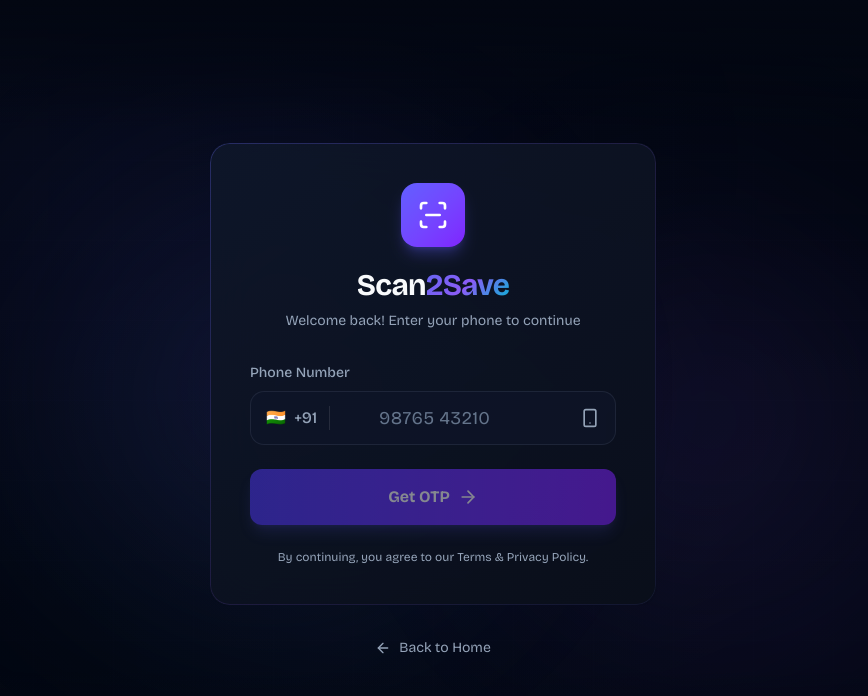
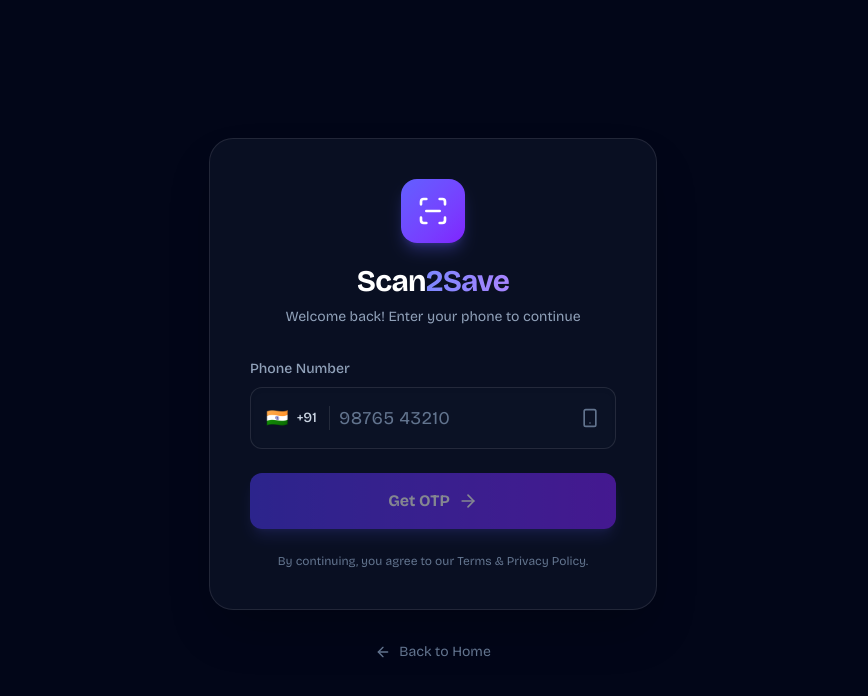
Before and after one commit to YashvanthSankar/scan2save, a Next.js app in the folder core/: page /login in a window 1280 px wide. Shown: the top 696 px of the page, without its empty margins (207-1075 px from the left). Built offline with nearby package versions, Linux system fonts and the light colour scheme; no server answers.

Commit message:
refactor: Update login UI with new Tailwind CSS classes for improved styling and theming.

```diff
--- a/core/app/login/page.tsx
+++ b/core/app/login/page.tsx
@@ -1,11 +1,10 @@
 'use client';
 
-import { useState, useEffect } from 'react';
+import { useState, useEffect, Suspense } from 'react';
 import { useRouter, useSearchParams } from 'next/navigation';
 import { sendOTP, verifyOTP } from '@/lib/firebaseAuth';
 import { ScanLine, Smartphone, Lock, Loader2, ArrowRight, ShieldCheck, ArrowLeft, Sparkles } from 'lucide-react';
 import type { ConfirmationResult } from 'firebase/auth';
-import { Suspense } from 'react';
 import Link from 'next/link';
 
 function LoginContent() {
@@ -93,25 +92,28 @@ function LoginContent() {
     }
   };
 
+  // Shared Styles for Consistency
+  const inputBaseClasses = "w-full bg-slate-900/50 border border-white/10 rounded-xl text-lg text-white placeholder:text-slate-500 focus:outline-none focus:border-indigo-500/50 focus:ring-1 focus:ring-indigo-500/50 transition-all shadow-inner";
+
   return (
-    <div className="min-h-screen flex flex-col items-center justify-center px-4 selection:bg-primary/30 font-sans text-foreground">
+    <div className="min-h-screen flex flex-col items-center justify-center px-4 bg-slate-950 font-sans text-slate-200">
 
       {/* Login Card */}
       <div className="w-full max-w-md relative">
         {/* Glow Effect Behind Card */}
         <div className="absolute inset-0 bg-gradient-to-r from-indigo-500/20 via-violet-500/20 to-indigo-500/20 rounded-3xl blur-xl opacity-50 -z-10" />
 
-        <div className="premium-card p-8 md:p-10">
+        <div className="bg-slate-900/60 backdrop-blur-xl border border-white/10 rounded-3xl p-8 md:p-10 shadow-2xl">
 
           {/* Header */}
           <div className="text-center mb-8">
             <div className="inline-flex items-center justify-center w-16 h-16 rounded-2xl bg-gradient-to-br from-indigo-500 to-violet-600 mb-5 shadow-lg shadow-indigo-500/30">
               <ScanLine className="w-8 h-8 text-white" />
             </div>
-            <h1 className="text-3xl font-bold text-foreground tracking-tight">
-              Scan<span className="gradient-text">2Save</span>
+            <h1 className="text-3xl font-bold text-white tracking-tight">
+              Scan<span className="text-transparent bg-clip-text bg-gradient-to-r from-indigo-400 to-violet-400">2Save</span>
             </h1>
-            <p className="text-muted-foreground mt-2 text-sm">
+            <p className="text-slate-400 mt-2 text-sm">
               {step === 'phone' ? 'Welcome back! Enter your phone to continue' : 'Enter the verification code'}
             </p>
           </div>
@@ -119,30 +121,31 @@ function LoginContent() {
           {/* Forms */}
           <div className="relative">
             {step === 'phone' ? (
-              <form onSubmit={handleSendOTP} className="space-y-6 animate-fade-in">
+              <form onSubmit={handleSendOTP} className="space-y-6">
                 <div>
-                  <label className="block text-sm font-medium text-muted-foreground mb-2">Phone Number</label>
+                  <label className="block text-sm font-medium text-slate-400 mb-2">Phone Number</label>
                   <div className="relative group">
-                    {/* Country Code */}
+
+                    {/* FIXED: Country Code Container */}
                     <div className="absolute inset-y-0 left-0 pl-4 flex items-center pointer-events-none z-10">
-                      <span className="text-muted-foreground font-medium flex items-center gap-2 border-r border-white/10 pr-3">
-                        <span className="text-base">🇮🇳</span>
-                        <span>+91</span>
-                      </span>
+                      <div className="flex items-center gap-2 border-r border-white/10 pr-3 h-6">
+                        <span className="text-lg leading-none">🇮🇳</span>
+                        <span className="text-sm font-medium text-slate-300">+91</span>
+                      </div>
                     </div>
 
+                    {/* FIXED: Input Padding & Classes */}
                     <input
                       type="tel"
                       required
                       maxLength={10}
-                      style={{ paddingLeft: '8rem' }}
-                      className="input-premium w-full pr-12 py-4 text-lg tracking-wide"
+                      className={`${inputBaseClasses} pl-[5.5rem] pr-12 py-4 tracking-wide`}
                       placeholder="98765 43210"
                       value={phoneNumber}
                       onChange={(e) => setPhoneNumber(e.target.value.replace(/\D/g, '').slice(0, 10))}
                     />
 
-                    <Smartphone className="absolute right-4 top-1/2 -translate-y-1/2 w-5 h-5 text-muted-foreground group-focus-within:text-primary transition-colors" />
+                    <Smartphone className="absolute right-4 top-1/2 -translate-y-1/2 w-5 h-5 text-slate-500 group-focus-within:text-indigo-400 transition-colors" />
                   </div>
                 </div>
 
@@ -166,29 +169,29 @@ function LoginContent() {
                   )}
                 </button>
 
-                <p className="text-center text-xs text-muted-foreground mt-4">
+                <p className="text-center text-xs text-slate-500 mt-4">
                   By continuing, you agree to our Terms & Privacy Policy.
                 </p>
               </form>
             ) : (
-              <form onSubmit={handleVerifyOTP} className="space-y-6 animate-fade-in">
+              <form onSubmit={handleVerifyOTP} className="space-y-6">
                 <div>
-                  <label className="block text-sm font-medium text-muted-foreground mb-2">Verification Code</label>
+                  <label className="block text-sm font-medium text-slate-400 mb-2">Verification Code</label>
                   <div className="relative group">
-                    <Lock className="absolute left-4 top-1/2 -translate-y-1/2 w-5 h-5 text-muted-foreground group-focus-within:text-emerald-400 transition-colors" />
+                    <Lock className="absolute left-4 top-1/2 -translate-y-1/2 w-5 h-5 text-slate-500 group-focus-within:text-emerald-400 transition-colors" />
 
                     <input
                       type="text"
                       required
                       maxLength={6}
-                      className="input-premium w-full pl-12 pr-4 py-4 tracking-[0.5em] text-center font-mono text-xl focus:border-emerald-500/50 focus:ring-emerald-500/20"
+                      className={`${inputBaseClasses} pl-12 pr-4 py-4 tracking-[0.5em] text-center font-mono text-xl focus:border-emerald-500/50 focus:ring-emerald-500/20`}
                       placeholder="••••••"
                       value={otp}
                       onChange={(e) => setOtp(e.target.value.replace(/\D/g, '').slice(0, 6))}
                     />
                   </div>
-                  <p className="text-xs text-muted-foreground mt-3 text-center flex items-center justify-center gap-2">
-                    <Sparkles className="w-3 h-3 text-primary" />
+                  <p className="text-xs text-slate-400 mt-3 text-center flex items-center justify-center gap-2">
+                    <Sparkles className="w-3 h-3 text-indigo-400" />
                     Code sent to +91 {phoneNumber}
                   </p>
                 </div>
@@ -214,7 +217,7 @@ function LoginContent() {
                 <button
                   type="button"
                   onClick={() => setStep('phone')}
-                  className="w-full text-sm text-muted-foreground hover:text-foreground transition-colors py-3 flex items-center justify-center gap-2"
+                  className="w-full text-sm text-slate-400 hover:text-white transition-colors py-3 flex items-center justify-center gap-2"
                 >
                   <ArrowLeft className="w-4 h-4" />
                   Wrong Number?
@@ -228,7 +231,7 @@ function LoginContent() {
       {/* Back to Home */}
       <Link
         href="/"
-        className="mt-8 text-muted-foreground hover:text-foreground transition-colors flex items-center gap-2 text-sm z-10 group"
+        className="mt-8 text-slate-500 hover:text-white transition-colors flex items-center gap-2 text-sm z-10 group"
       >
         <ArrowLeft className="w-4 h-4 group-hover:-translate-x-1 transition-transform" />
         <span>Back to Home</span>
@@ -240,8 +243,8 @@ function LoginContent() {
 export default function Page() {
   return (
     <Suspense fallback={
-      <div className="min-h-screen flex items-center justify-center">
-        <Loader2 className="w-8 h-8 animate-spin text-primary" />
+      <div className="min-h-screen bg-slate-950 flex items-center justify-center">
+        <Loader2 className="w-8 h-8 animate-spin text-indigo-500" />
       </div>
     }>
       <LoginContent />
```
